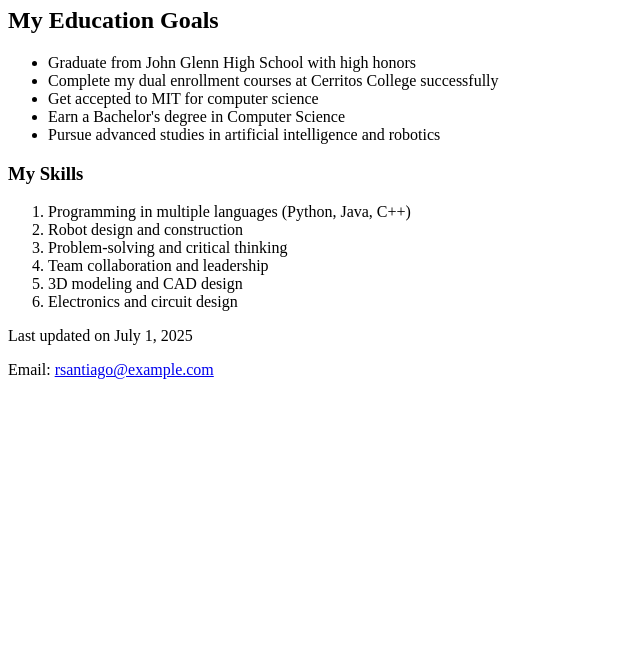
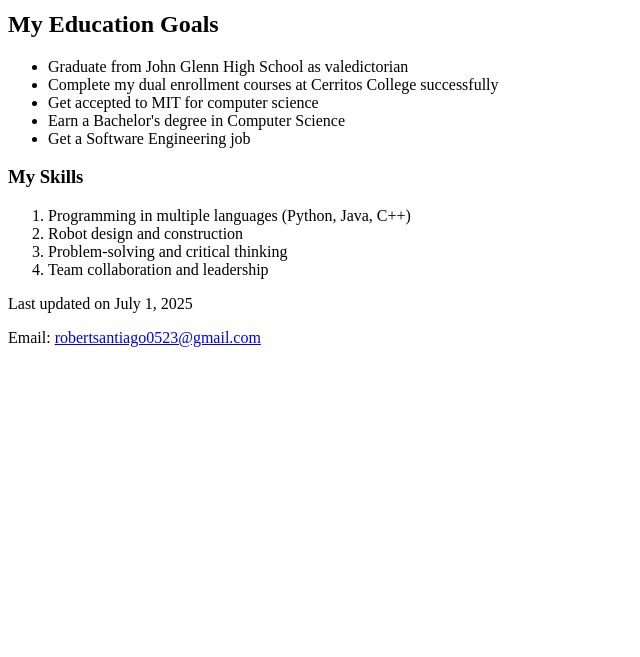
Before and after one commit to Robsant523/CIS162, a plain HTML site: page about.html in a window 1280 px wide. Shown: the part 143-800 px from the top of the page, without its empty margins (0-640 px from the left). Drawn offline with Linux system fonts and the light colour scheme.

Commit message:
Add files via upload
fixed layout of index.html and about.html

```diff
--- a/about.html
+++ b/about.html
@@ -3,13 +3,14 @@
 <html lang="en">
 <head>
     <meta charset="UTF-8">
-    <meta name="viewport" content="width=device-width, initial-scale=1.0">
-    <meta name="description" content="About Robert Santiago - education goals and skills">
+    <meta name="description" content="About Robert Santiago, education goals, and skills">
     <meta name="keywords" content="Robert Santiago, education goals, skills, computer science">
     <meta name="author" content="Robert Santiago">
     <title>About - Robert Santiago</title>
 </head>
 <body>
+    <h1>About Robert Santiago</h1>
+
     <nav>
         <ul>
             <li><a href="index.html">Home</a></li>
@@ -18,15 +19,13 @@
         </ul>
     </nav>
 
-    <h1>About Robert Santiago</h1>
-
     <h2>My Education Goals</h2>
     <ul>
-        <li>Graduate from John Glenn High School with high honors</li>
+        <li>Graduate from John Glenn High School as valedictorian</li>
         <li>Complete my dual enrollment courses at Cerritos College successfully</li>
         <li>Get accepted to MIT for computer science</li>
         <li>Earn a Bachelor's degree in Computer Science</li>
-        <li>Pursue advanced studies in artificial intelligence and robotics</li>
+        <li>Get a Software Engineering job</li>
     </ul>
 
     <h3>My Skills</h3>
@@ -35,13 +34,11 @@
         <li>Robot design and construction</li>
         <li>Problem-solving and critical thinking</li>
         <li>Team collaboration and leadership</li>
-        <li>3D modeling and CAD design</li>
-        <li>Electronics and circuit design</li>
     </ol>
 
     <footer>
         <p>Last updated on July 1, 2025</p>
-        <p>Email: <a href="mailto:rsantiago@example.com">rsantiago@example.com</a></p>
+        <p>Email: <a href="mailto:robertsantiago0523@gmail.com">robertsantiago0523@gmail.com</a></p>
     </footer>
 </body>
 </html>
```
Also changed, not shown: index.html (+10 -6 lines).
